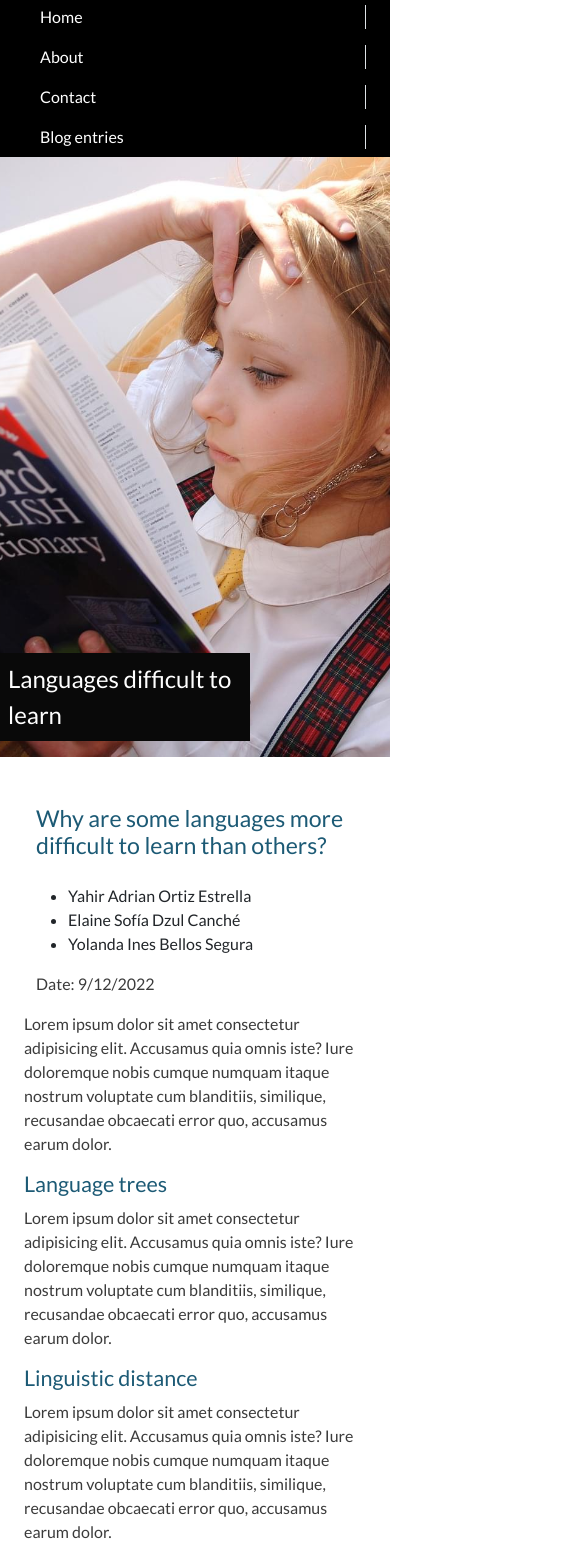
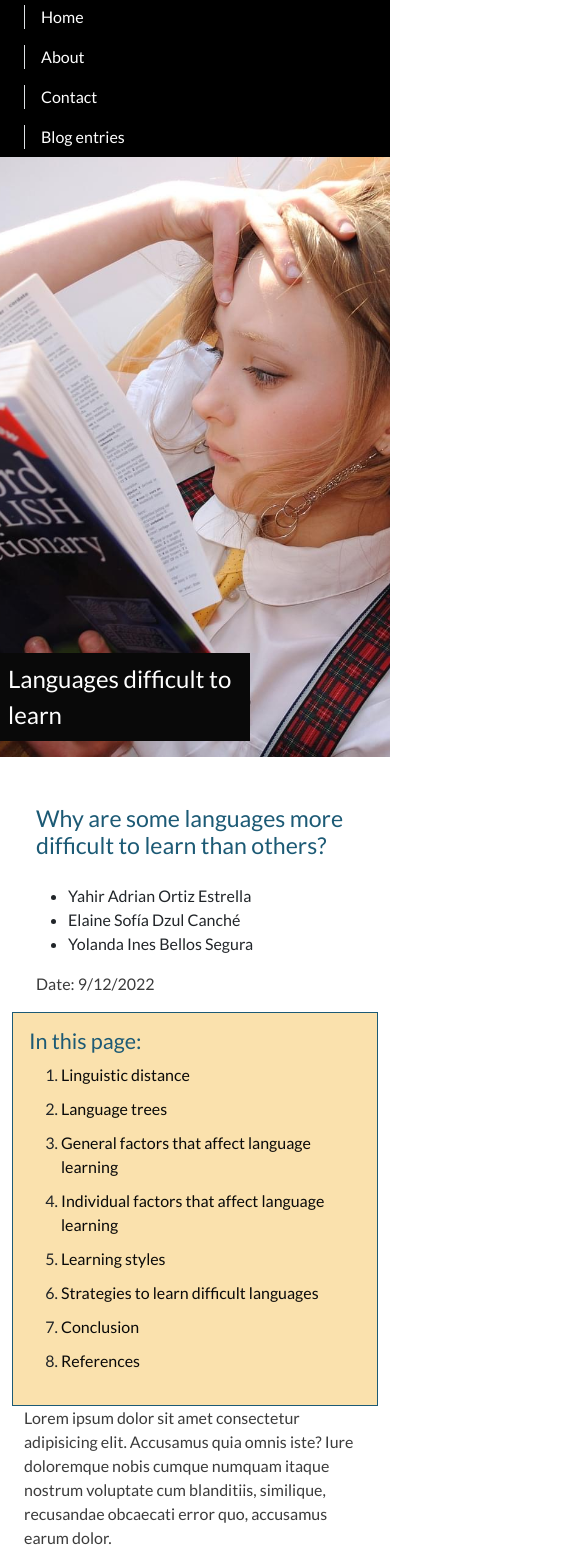
Before and after one commit to YahirAdrian/language-blog, a website: page index.html in a window 390 px wide. Shown: the part 43-1600 px from the top of the page, 585 px wide, since content can reach past the window. Drawn offline with Linux system fonts and the light colour scheme.

Commit message:
quick fix

```diff
--- a/index.html
+++ b/index.html
@@ -19,10 +19,10 @@
         </div>
 
         <ul class="navbar-nav bg-black d-block w-100 text-white d-flex flex-md-row list-unstyled">
-          <li class="mx-4 my-2 border-end px-3"><a class="text-white text-decoration-none" href="#">Home</a></li>
-          <li class="mx-4 my-2 border-end px-3"><a class="text-white text-decoration-none" href="#">About</a></li>
-          <li class="mx-4 my-2 border-end px-3"><a class="text-white text-decoration-none" href="#">Contact</a></li>
-          <li class="mx-4 my-2 border-end px-3"><a class="text-white text-decoration-none" href="#">Blog entries</a></li>
+          <li class="mx-4 my-2 border-start px-3"><a class="text-white text-decoration-none" href="#">Home</a></li>
+          <li class="mx-4 my-2 border-start px-3"><a class="text-white text-decoration-none" href="#">About</a></li>
+          <li class="mx-4 my-2 border-start px-3"><a class="text-white text-decoration-none" href="#">Contact</a></li>
+          <li class="mx-4 my-2 border-start px-3"><a class="text-white text-decoration-none" href="#">Blog entries</a></li>
         </ul>
       </nav>
 
@@ -56,7 +56,7 @@
       </div>
 
       <div class="row">
-        <section class="section content col-md-9">
+        <section class="section content col-md-9 order-1">
 
           <article id="introduction">
             <p>Lorem ipsum dolor sit amet consectetur adipisicing elit. Accusamus quia omnis iste? Iure doloremque nobis cumque numquam itaque nostrum voluptate cum blanditiis, similique, recusandae obcaecati error quo, accusamus earum dolor.</p>
@@ -123,13 +123,13 @@ The aspects were divided into Grammar, Aural Reception, Words, Pronunciation, Or
 <p>Yang, X., & Duan, Y. (2016). Difficulties of Chinese students with their academic English: Evidence from a China-United States university program.
 In this article we analyze the difficulties in learning English through interviews with Chinese students learning English being evaluated in writing, speaking, reading and writing.</p>
 
-<p>OSUNA, M. D. (2011). "FACTORS INVOLVED IN SECOND LANGUAGE LEARNING". <a href="https://archivos.csif.es/archivos/andalucia/ensenanza/revistas/iee/Numero_46/MARIA_DEL_CARMEN_RUBIO_OSUNA_02.pdf">https://archivos.csif.es/archivos/andalucia/ensenanza/revistas/iee/Numero_46/MARIA_DEL_CARMEN_RUBIO_OSUNA_02.pdf</a>
+<p style="overflow: auto;">OSUNA, M. D. (2011). "FACTORS INVOLVED IN SECOND LANGUAGE LEARNING". <a href="https://archivos.csif.es/archivos/andalucia/ensenanza/revistas/iee/Numero_46/MARIA_DEL_CARMEN_RUBIO_OSUNA_02.pdf">https://archivos.csif.es/archivos/andalucia/ensenanza/revistas/iee/Numero_46/MARIA_DEL_CARMEN_RUBIO_OSUNA_02.pdf</a>
 This article talks about the different factors that we can find when learning a language, divided into general and individual ones, and tries to express the most basic ways that we as learners have to learn a foreign language.</p>
 
           </article>
         </section>
 
-        <aside class="outline col-md-3">
+        <aside class="outline col-md-3 order-md-2">
           <h3>In this page:</h3>
           <ol>
             <li><a class="text-dark text-decoration-none" href="#linguistic-distance">Linguistic distance</a></li>
@@ -180,7 +180,7 @@ This article talks about the different factors that we can find when learning a
   </main>
 
 
-    <footer class="footer bg-primary text-white" style="height: 300px;">
+    <footer class="footer bg-primary text-white p-4" style="height: 300px;">
         <h2 class="text-white">Crediting sources</h2>
 
         <p class="text-white">Girl learning languages
```
